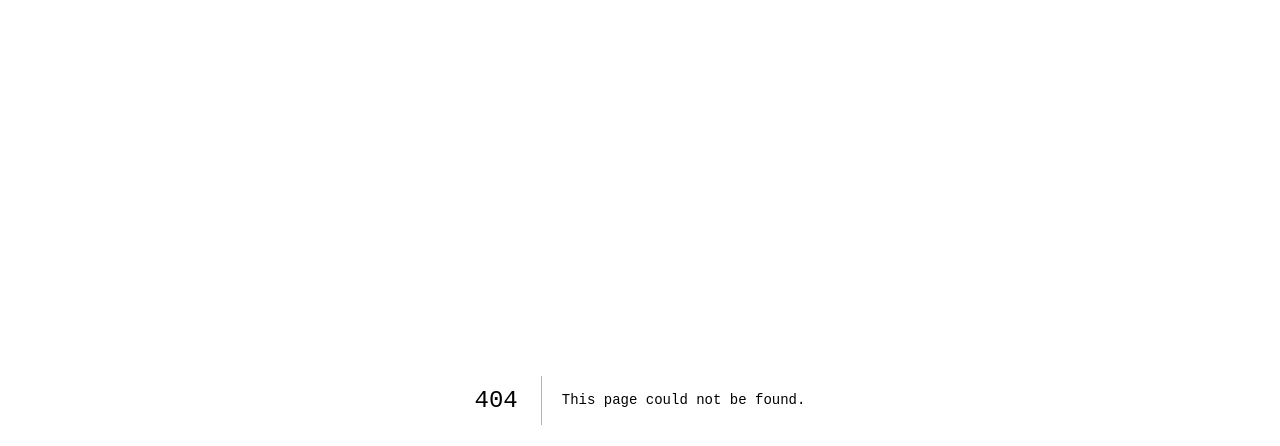
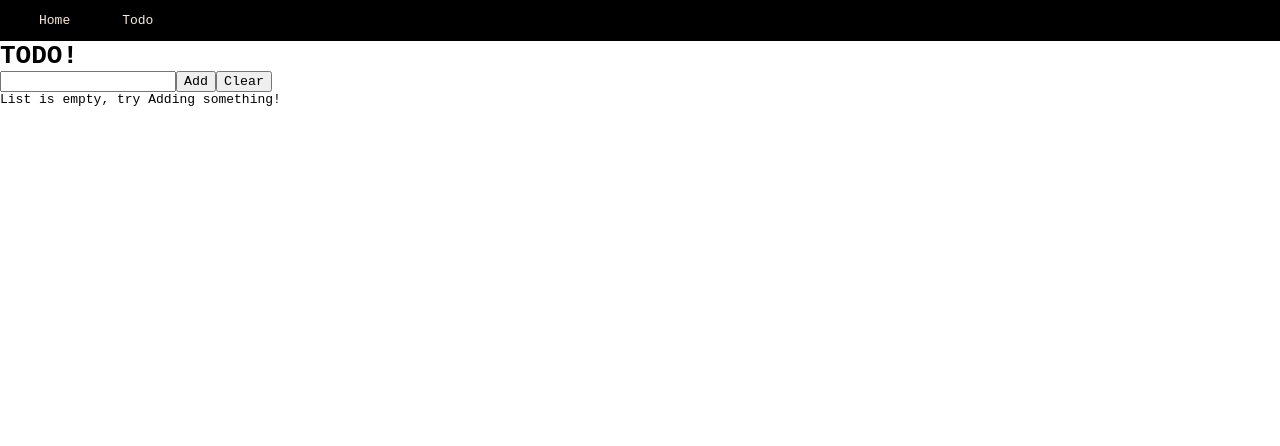
Before and after one commit to wvan1901/Wiva-app, a Next.js app: page /todo in a window 1280 px wide. Before the commit this address had no page. Shown: the top 446 px of the page. Built offline with nearby package versions, Linux system fonts and the light colour scheme.

Commit message:
Added Todo Page

```diff
--- a/components/Nav.js
+++ b/components/Nav.js
@@ -1,7 +1,10 @@
+import Link from "next/link"
+
 export default function Nav(){
     return(
         <div id="Nav">
-            <p>Home</p>
+            <Link href="/">Home</Link>
+            <Link href="/todo">Todo</Link>
         </div>
     )
 }
--- /dev/null
+++ b/components/Todo.js
@@ -0,0 +1,11 @@
+export default function Todo({todo, setTodoList, checkTodo}){
+    function onClick(){
+        checkTodo(todo.name)
+    }
+    return(
+        <div>
+            <input type="checkbox" checked={Todo.isChecked} onChange={onClick}/>
+            {todo.name}
+        </div>
+    )
+}
--- /dev/null
+++ b/components/TodoApp.js
@@ -0,0 +1,47 @@
+import React, { useRef, useState } from "react";
+import TodoList from "./TodoList";
+
+export default function TodoApp(){
+    const [todoList, setTodoList] = useState([])
+    const todoNameRef = useRef()
+
+    function addClick(e){
+        const name= todoNameRef.current.value
+        if(name === ""){return}
+        const checkDuplicate = todoList.find(todo => todo.name === name)
+        if(typeof(checkDuplicate) !== 'undefined' ){
+            todoNameRef.current.value = null
+            return
+        }
+        setTodoList(prevTodoList => {
+            return [...prevTodoList, {name:name, isChecked:false}]
+        })
+        todoNameRef.current.value = null
+    }
+
+    function clearClick(){
+        const newTodoList = todoList.filter(todo => !todo.isChecked)
+        setTodoList(newTodoList)
+    }
+
+    function checkTodo(name){
+        const newTodoList = [...todoList]
+        const todo = newTodoList.find(todo => todo.name === name)
+        todo.isChecked = !todo.isChecked
+        setTodoList(newTodoList)
+    }
+
+    return(
+        <div>
+            <input type="text" ref={todoNameRef}/>
+            <button onClick={addClick}>Add</button>
+            <button onClick={clearClick}>Clear</button>
+            <br/>
+            <TodoList
+                todoList={todoList}
+                setTodoList={setTodoList}
+                checkTodo={checkTodo}
+            />
+        </div>
+    )
+}
--- /dev/null
+++ b/components/TodoList.js
@@ -0,0 +1,11 @@
+import Todo from "./Todo"
+
+export default function TodoList({todoList, setTodoList, checkTodo}){
+    return(
+        <div>
+            {(!todoList?.length) ? <p>List is empty, try Adding something!</p>:<p>TodoList:</p>}
+            <br/>
+            {todoList.map(item => <Todo key={item.name} todo={item} setTodoList={setTodoList} checkTodo={checkTodo}/>)}
+        </div>
+    )
+}
--- /dev/null
+++ b/pages/todo/index.js
@@ -0,0 +1,12 @@
+import Nav from "../../components/Nav"
+import TodoApp from "../../components/TodoApp"
+
+export default function TodoHome(){
+    return (
+        <div>
+            <Nav />
+            <h1>TODO!</h1>
+            <TodoApp />
+        </div>
+    )
+}
--- a/styles/styles.css
+++ b/styles/styles.css
@@ -5,10 +5,18 @@
 
 #Nav {
     background-color: black;
+    padding: 1em;
 }
 
-#Nav p {
+#Nav a {
     color: antiquewhite;
     font: 2em;
-    padding: 0.5em;
+    padding: 1em;
+    text-decoration: none;
+    padding-left: 2em;
+    padding-right: 2em;
 }
+
+#Nav a:hover{
+    background-color: blue;
+}
```
Also changed, not shown: pages/index.js (+5 -2 lines), 1 other file (tests, documents, lock files or other folders).
